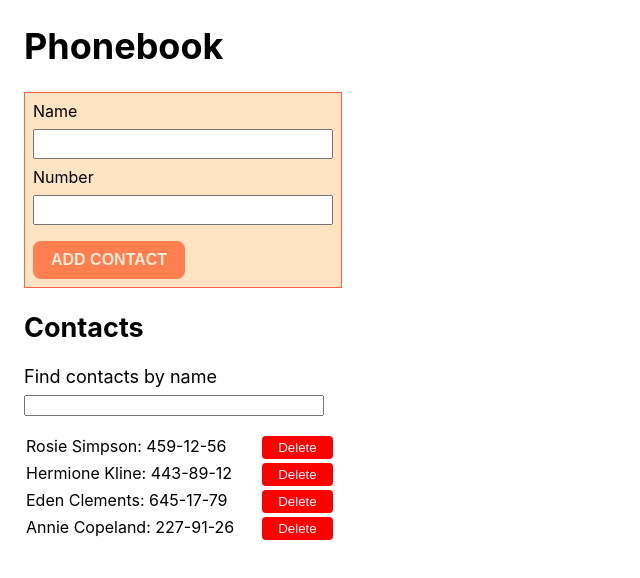
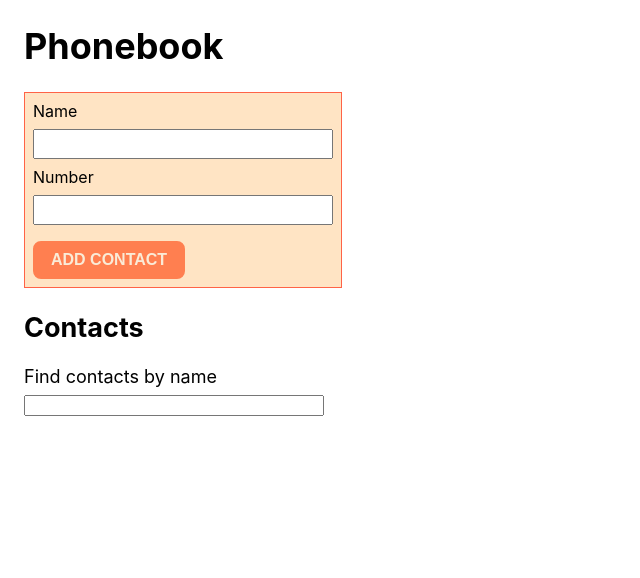
Before and after one commit to sexfoil/goit-react-woolf-hw-02-phonebook, a React (Create React App) app: page / in a window 1280 px wide. Shown: the top 578 px of the page, without its empty margins (0-640 px from the left). Built offline with nearby package versions, Linux system fonts and the light colour scheme.

Commit message:
Fixed input paterns

```diff
--- a/src/components/App.jsx
+++ b/src/components/App.jsx
@@ -5,12 +5,7 @@ import ContactList from './ContactList/ContactList';
 
 class App extends Component {
   state = {
-    contacts: [
-      { id: 'id-1', name: 'Rosie Simpson', number: '459-12-56' },
-      { id: 'id-2', name: 'Hermione Kline', number: '443-89-12' },
-      { id: 'id-3', name: 'Eden Clements', number: '645-17-79' },
-      { id: 'id-4', name: 'Annie Copeland', number: '227-91-26' },
-    ],
+    contacts: [],
     filter: '',
   };
 
--- a/src/components/ContactForm/ContactForm.jsx
+++ b/src/components/ContactForm/ContactForm.jsx
@@ -29,9 +29,7 @@ const ContactForm = ({ addContact }) => {
           type="text"
           name="name"
           id="name"
-          // pattern="^([a-zA-Zа-яА-ЯіІїЇєЄґҐ]{2,}\s[a-zA-Zа-яА-ЯіІїЇєЄґҐ]{1,}'?-?[a-zA-Zа-яА-ЯіІїЇєЄґҐ]{2,}\s?([a-zA-Zа-яА-ЯіІїЇєЄґҐ]{1,})?)"
-          // title="Name may contain only letters, apostrophe, dash and spaces. For example Jacob Mercer, Charles d'Artagnan"
-          pattern="^[a-zA-Zа-яА-Я]+(([' -][a-zA-Zа-яА-Я ])?[a-zA-Zа-яА-Я]*)*$"
+          pattern="^[a-zA-Zа-яА-ЯіІїЇєЄґҐ]+(([' \-][a-zA-Zа-яА-ЯіІїЇєЄґҐ ])?[a-zA-Zа-яА-ЯіІїЇєЄґҐ]*)*$"
           title="Name may contain only letters, apostrophe, dash and spaces. For example Adrian, Jacob Mercer, Charles de Batz de Castelmore d'Artagnan"
           required
         />
@@ -42,9 +40,7 @@ const ContactForm = ({ addContact }) => {
           type="tel"
           name="number"
           id="number"
-          // pattern="^\(\d{3}\)\s\d{3}-\d{4}$"
-          // title="Phone number must be digits and have next format (000) 000-0000"
-          pattern="\+?\d{1,4}?[-.\s]?\(?\d{1,3}?\)?[-.\s]?\d{1,4}[-.\s]?\d{1,4}[-.\s]?\d{1,9}"
+          pattern="\+?\d{1,4}?[ .\-\s]?\(?\d{1,3}?\)?[ .\-\s]?\d{1,4}[ .\-\s]?\d{1,4}[ .\-\s]?\d{1,9}"
           title="Phone number must be digits and can contain spaces, dashes, parentheses and can start with +"
           required
         />
```
